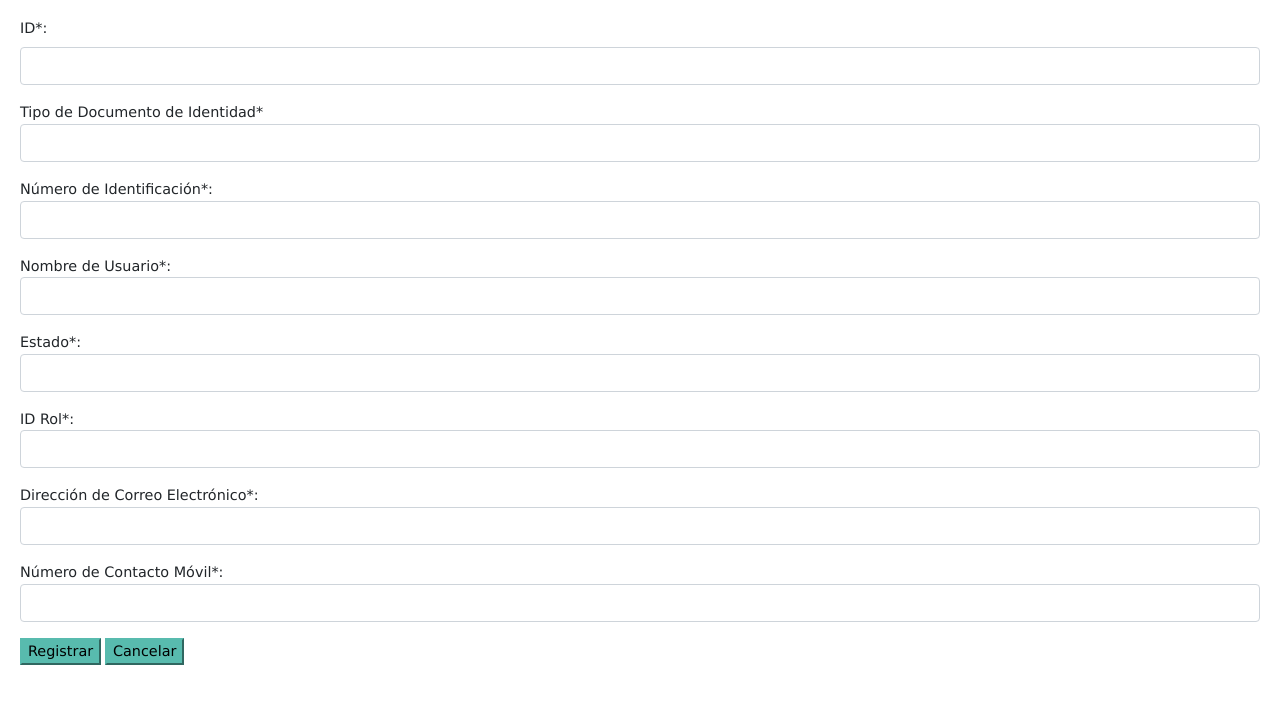
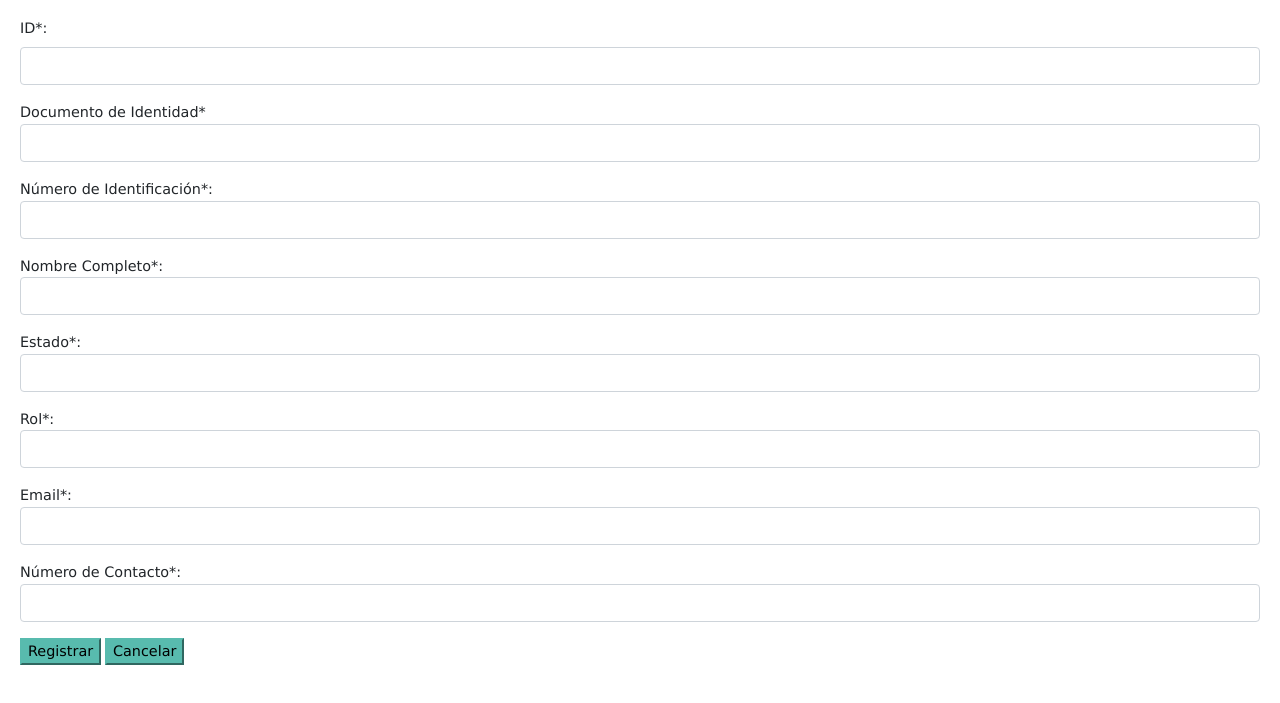
Before and after one commit to btflorezc/misionTIC2022, a plain HTML site: page Proyecto_Sprint_2/modulo_gestion_usuarios/usuarios/crear_usuarios.html in a window 1280 px wide. Shown: the part 57-760 px from the top of the page. Drawn offline with nearby package versions, Linux system fonts and the light colour scheme.

Commit message:
Modificación final a módulo gestión usuarios

```diff
--- a/Proyecto_Sprint_2/modulo_gestion_usuarios/usuarios/crear_usuarios.html
+++ b/Proyecto_Sprint_2/modulo_gestion_usuarios/usuarios/crear_usuarios.html
@@ -19,7 +19,7 @@
             <input type="text" class="form-control" id="ID" name="ID">
         </div>
         <div class="mb-3">
-            <label style="font-family: Verdana" for="Nombre">Tipo de Documento de Identidad*</label><br>
+            <label style="font-family: Verdana" for="Nombre">Documento de Identidad*</label><br>
             <input type="text" class="form-control" id="Nombre" name="Nombre">
         </div>
         <div class="mb-3">
@@ -27,7 +27,7 @@
             <input type="text" class="form-control" id="Descripción" name="Descripción">
         </div>
         <div class="mb-3">
-            <label style="font-family: Verdana" for="Estado">Nombre de Usuario*:</label><br>
+            <label style="font-family: Verdana" for="Estado">Nombre Completo*:</label><br>
             <input type="text" class="form-control" id="Estado" name="Estado">
         </div>
         <div class="mb-3">
@@ -35,15 +35,15 @@
             <input type="text" class="form-control" id="Estado" name="Estado">
         </div>
         <div class="mb-3">
-            <label style="font-family: Verdana" for="Estado">ID Rol*:</label><br>
+            <label style="font-family: Verdana" for="Estado">Rol*:</label><br>
             <input type="text" class="form-control" id="Estado" name="Estado">
         </div>
         <div class="mb-3">
-            <label style="font-family: Verdana" for="Estado">Dirección de Correo Electrónico*:</label><br>
+            <label style="font-family: Verdana" for="Estado">Email*:</label><br>
             <input type="text" class="form-control" id="Estado" name="Estado">
         </div>
         <div class="mb-3">
-            <label style="font-family: Verdana" for="Estado">Número de Contacto Móvil*:</label><br>
+            <label style="font-family: Verdana" for="Estado">Número de Contacto*:</label><br>
             <input type="text" class="form-control" id="Estado" name="Estado">
         </div>
         <input type="button" style="background-color:#58bbae; font-family: Verdana; border-color: #58bbae;"
```
Also changed, not shown: Proyecto_Sprint_2/modulo_gestion_usuarios/usuarios/editar_usuarios.html (+5 -5 lines).
